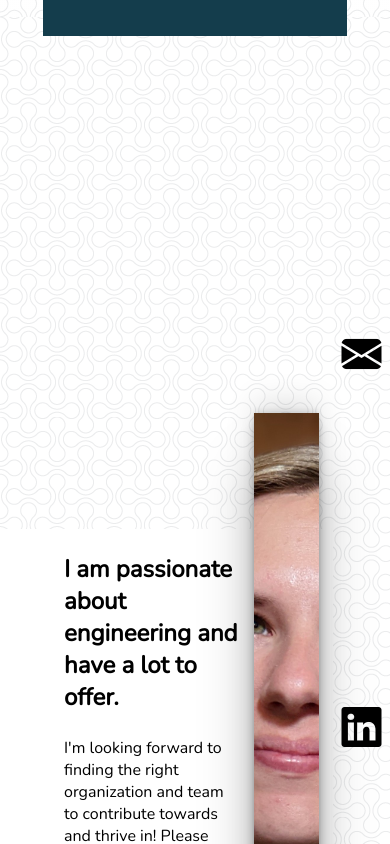
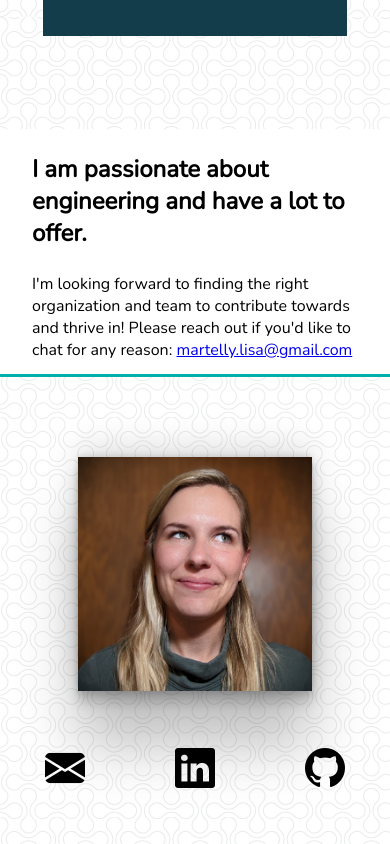
Before and after one commit to lisamartelly/lisa-personal-website, a React (Vite) app: page / in a window 390 px wide. Shown: the part 6060-6904 px from the top of the page. Built offline with nearby package versions, Linux system fonts and the light colour scheme.

Commit message:
mobile responsive conclusion with grid

```diff
--- a/src/stylesheets/Conclusion.css
+++ b/src/stylesheets/Conclusion.css
@@ -39,8 +39,15 @@
     display: flex;
 }
 
+
+
+
 .icons a {
     color:black;
+}
+
+.icons a:hover {
+    color: #143d4c;
 }
 
 
@@ -56,7 +63,6 @@
 
 #portrait {
     width: 70%;
-    height: 79%;
     object-fit: cover;
 }
 
@@ -65,3 +71,27 @@
     justify-content: center;
     align-items: center;
 }
+
+@media only screen and (max-width: 750px) {
+    .conclusion-container {
+        display: grid;
+        grid-auto-columns: 1fr;
+        grid-template-columns: 1fr;
+        grid-template-rows: .5fr 1fr .5fr;
+        gap: 0px 0px;
+      }
+      .text-bg { grid-area: 1 / 1 / 2 / 2; }
+      .picture { grid-area: 2 / 1 / 3 / 2; }
+      .icons {
+        grid-area: 3 / 1 / 4 / 2;
+        flex-direction: row;
+        justify-content: space-around;}
+      .text {
+        grid-area: 1 / 1 / 2 / 2;
+        padding: 0 2rem }
+      #portrait {
+        width: 60%;
+        margin-top: 5em;
+     }
+
+}
```
